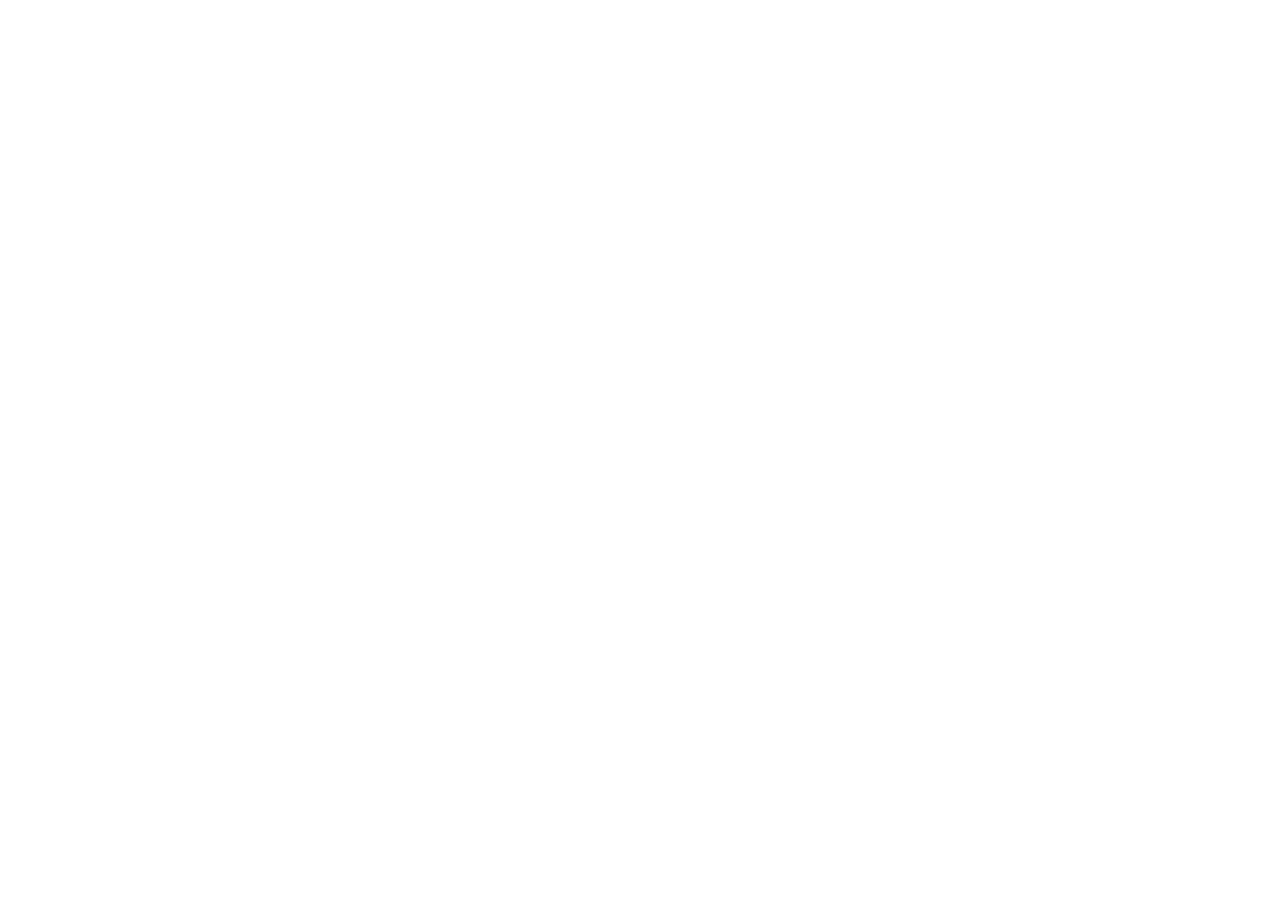
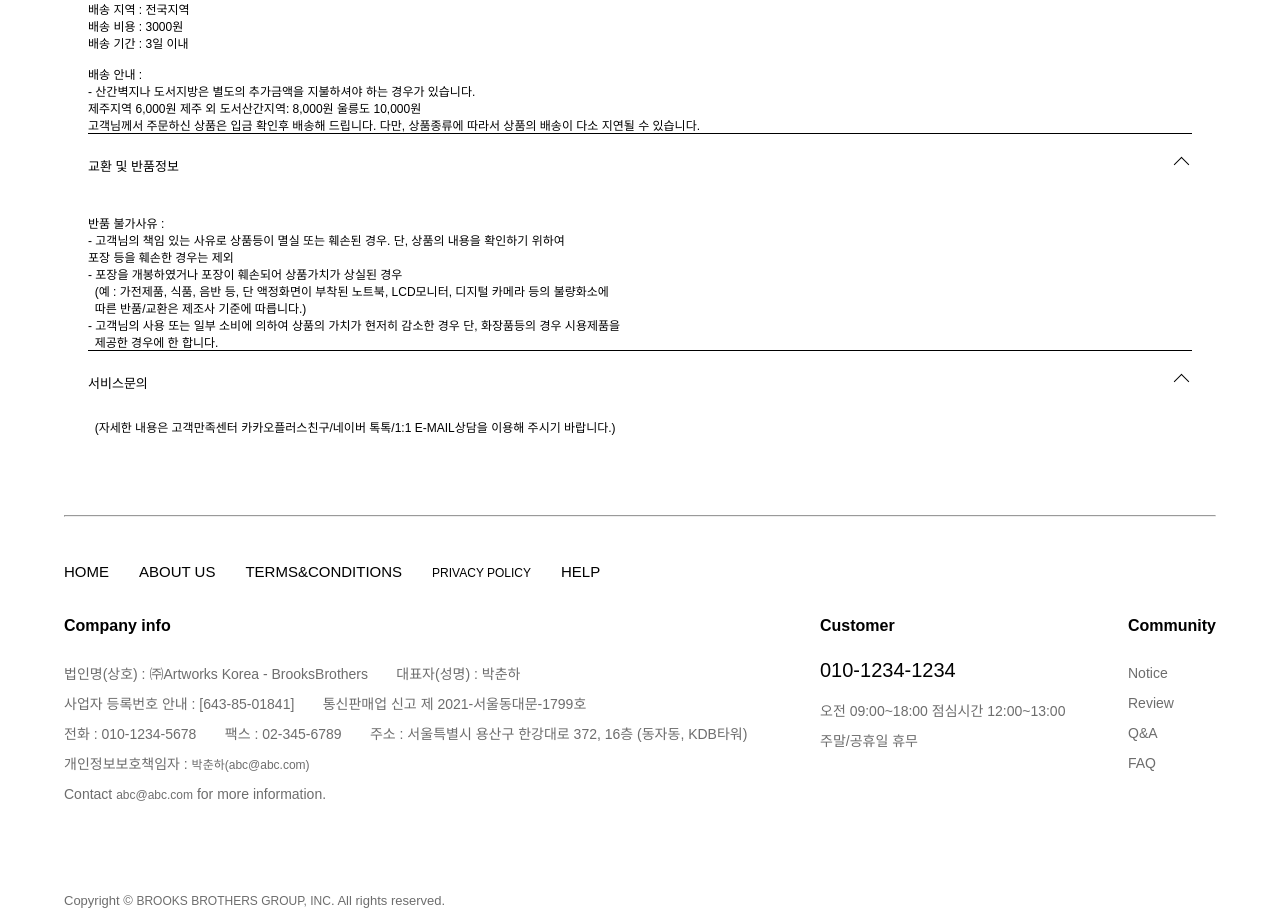
Before and after one commit to bjs3385/DBproject, a React (Create React App) app in the folder dbproj/: page /article/1 in a window 1280 px wide. Shown: the part 680-1588 px from the top of the page. Before the commit the page ends 800 px from the top, so only its background shows below. Built offline with nearby package versions, Linux system fonts and the light colour scheme; no server answers; sample sign-in values are in the browser's storage.

Commit message:
css일부 수정

```diff
--- /dev/null
+++ b/dbproj/src/components/views/ArticlePage/ArticleDetail.css
@@ -0,0 +1,65 @@
+.ec-base-fold.theme1 {
+    position: relative;
+  }
+.ec-base-fold.theme1 > .title h2 {
+    padding: 25px 0;
+    font-weight: normal;
+  }
+  .ec-base-fold > .title h2, .ec-base-fold > .title h3 {
+    display: inline-block;
+    font-size: 13px;
+    line-height: 1.3;
+  }
+  .ec-base-fold.theme1 > .title {
+    border-top: 1px solid #000;
+  }
+  .ec-base-fold.selected > .contents {
+    display: block;
+  }
+  .ec-base-fold > .contents {
+    display: none;
+    background: #fff;
+  }
+  .ec-base-fold > .title {
+    position: relative;
+    z-index: 1;
+    overflow: hidden;
+    cursor: pointer;
+    font-size: 13px;
+    line-height: 1.3;
+    -webkit-tap-highlight-color: rgba(255,255,255,0);  justify-content: space-between;
+}
+.ec-base-fold.theme1.selected > .title:after {
+    top: 25px;
+    -webkit-transform: rotate(135deg);
+    transform: rotate(135deg);
+  }
+  .ec-base-fold.theme1 > .title:after {
+    content: "";
+    position: absolute;
+    top: 20px;
+    right: 5px;
+    overflow: hidden;
+    display: inline-block;
+    width: 10px;
+    height: 10px;
+    border-left: 1px solid #000;
+    border-bottom: 1px solid #000;
+    -webkit-transform: rotate(-45deg);
+    transform: rotate(-45deg);
+  }
+
+@media (max-width: 1024px){
+.ec-base-fold.theme1 > .title h2 {
+  font-size: 16px;
+}
+.ec-base-fold.theme1 > .title {
+    padding: 0 16px;
+  }
+  .ec-base-fold.theme1 > .title:after {
+    right: 21px;
+  }
+  .ec-base-fold.theme1.selected > .title:after {
+    top: 32px;
+  }
+}
--- /dev/null
+++ b/dbproj/src/components/views/ArticlePage/ArticleDetail.tsx
@@ -0,0 +1,71 @@
+import React, {useEffect, useState} from "react";
+import {Container} from "@mui/system";
+import "./ArticleDetail.css";
+
+function ArticleDetail() {
+    return (
+        <Container>
+        <div className="ec-base-fold theme1 selected eToggle">
+<div className="title">
+    <h2>상품결제정보</h2>
+</div>
+<div className="contents">
+    <div className="info">
+      무통장 입금은 상품 구매 대금은 PC뱅킹, 인터넷뱅킹, 텔레뱅킹 혹은 가까운 은행에서 직접 입금하시면 됩니다. &nbsp;
+      <br />
+      주문시 입력한&nbsp;입금자명과 실제입금자의 성명이 반드시 일치하여야 하며, 7일 이내로 입금을 하셔야 하며&nbsp;입금되지
+      않은 주문은 자동취소 됩니다.
+    </div>
+</div>
+</div>
+
+<div className="ec-base-fold theme1 selected eToggle">
+<div className="title">
+    <h2>배송정보</h2>
+</div>
+<div className="contents">
+    <ul className="info delivery">
+        <li>배송 방법 : 택배</li>
+        <li>배송 지역 : 전국지역</li>
+        <li>배송 비용 : 3000원</li>
+        <li>배송 기간 : 3일 이내</li>
+        <li><br/>배송 안내 : <br />
+- 산간벽지나 도서지방은 별도의 추가금액을 지불하셔야 하는 경우가 있습니다. <br/>
+제주지역 6,000원 제주 외 도서산간지역: 8,000원 울릉도 10,000원 <br/>
+고객님께서 주문하신 상품은 입금 확인후 배송해 드립니다. 다만, 상품종류에 따라서 상품의 배송이 다소 지연될 수 있습니다.
+</li>
+    </ul>
+</div>
+</div>
+
+<div className="ec-base-fold theme1 selected eToggle">
+<div className="title">
+    <h2>교환 및 반품정보</h2>
+</div>
+<div className="contents">
+    <div className="info"><br/>반품 불가사유 : <br/>
+    - 고객님의 책임 있는 사유로 상품등이 멸실 또는 훼손된 경우. 단, 상품의 내용을 확인하기 위하여 <br/>
+    포장 등을 훼손한 경우는 제외<br/> - 포장을 개봉하였거나 포장이 훼손되어 상품가치가 상실된 경우
+<br/> &nbsp;&nbsp;(예 : 가전제품, 식품, 음반 등, 단 액정화면이 부착된 노트북, LCD모니터, 디지털 카메라 등의 불량화소에
+<br/> &nbsp;&nbsp;따른 반품/교환은 제조사 기준에 따릅니다.)
+<br/> - 고객님의 사용 또는 일부 소비에 의하여 상품의 가치가 현저히 감소한 경우 단, 화장품등의 경우 시용제품을
+<br/> &nbsp;&nbsp;제공한 경우에 한 합니다.
+
+    </div>
+</div>
+</div>
+
+<div className="ec-base-fold theme1 selected eToggle">
+<div className="title">
+    <h2>서비스문의</h2>
+</div>
+<div className="contents">
+    <div className="info">
+    &nbsp;&nbsp;(자세한 내용은 고객만족센터 카카오플러스친구/네이버 톡톡/1:1 E-MAIL상담을 이용해 주시기 바랍니다.)
+    </div>
+</div>
+</div></Container>
+    );
+}
+
+export default ArticleDetail;
--- a/dbproj/src/components/views/ArticlePage/ArticlePage.tsx
+++ b/dbproj/src/components/views/ArticlePage/ArticlePage.tsx
@@ -16,6 +16,8 @@ import ImagePage2 from "./ImagePage2";
 import Snackbar from '@mui/material/Snackbar';
 import MuiAlert, {AlertProps} from '@mui/material/Alert';
 import Header from "../HomePage/Header";
+import Footer from "../HomePage/Footer";
+import ArticleDetail from "./ArticleDetail";
 
 const Alert = React.forwardRef<HTMLDivElement, AlertProps>(function Alert(
     props,
@@ -192,6 +194,8 @@ function ArticlePage() {
                         </Item>
                     </Grid>
                 </Grid>
+                <ArticleDetail />
+                <Footer />
             </Container>
         </Grid>
     );
--- /dev/null
+++ b/dbproj/src/components/views/HomePage/Drawer.tsx
@@ -0,0 +1,92 @@
+import * as React from 'react';
+import Box from '@mui/material/Box';
+import Drawer from '@mui/material/Drawer';
+import Button from '@mui/material/Button';
+import List from '@mui/material/List';
+import Divider from '@mui/material/Divider';
+import ListItem from '@mui/material/ListItem';
+import ListItemButton from '@mui/material/ListItemButton';
+import ListItemIcon from '@mui/material/ListItemIcon';
+import ListItemText from '@mui/material/ListItemText';
+import CheckroomIcon from '@mui/icons-material/Checkroom';
+import GridViewIcon from '@mui/icons-material/GridView';
+import AssignmentIcon from '@mui/icons-material/Assignment';
+import LiveHelpIcon from '@mui/icons-material/LiveHelp';
+import HelpOutlineIcon from '@mui/icons-material/HelpOutline';
+
+
+type Anchor = 'left';
+
+export default function TemporaryDrawer() {
+  const [state, setState] = React.useState({
+
+    left: false,
+
+  });
+
+  const toggleDrawer =
+    (anchor: Anchor, open: boolean) =>
+    (event: React.KeyboardEvent | React.MouseEvent) => {
+      if (
+        event.type === 'keydown' &&
+        ((event as React.KeyboardEvent).key === 'Tab' ||
+          (event as React.KeyboardEvent).key === 'Shift')
+      ) {
+        return;
+      }
+
+      setState({ ...state, [anchor]: open });
+    };
+
+  const list = (anchor: Anchor) => (
+    <Box
+      sx={{ width:  'auto'}}
+      role="presentation"
+      onClick={toggleDrawer(anchor, false)}
+      onKeyDown={toggleDrawer(anchor, false)}
+    >
+      <List>
+        {['All', 'Outer', 'Dress', 'Bag', 'Boots', 'Skirt', 'Cap', 'Tshirt', 'Watch'].map((text, index) => (
+          <ListItem key={text} disablePadding>
+            <ListItemButton>
+              <ListItemIcon>
+                {index===0 ? <GridViewIcon /> : <CheckroomIcon />}
+              </ListItemIcon>
+              <ListItemText primary={text} />
+            </ListItemButton>
+          </ListItem>
+        ))}
+      </List>
+      <Divider />
+      <List>
+        {['Notice', 'Review','Q&A', 'FAQ'].map((text, index) => (
+          <ListItem key={text} disablePadding>
+            <ListItemButton>
+              <ListItemIcon>
+                {index >1 ? <LiveHelpIcon /> : <AssignmentIcon />}
+              </ListItemIcon>
+              <ListItemText primary={text} />
+            </ListItemButton>
+          </ListItem>
+        ))}
+      </List>
+    </Box>
+  );
+
+  return (
+    <div>
+      {(['left'] as const).map((anchor) => (
+        <React.Fragment key={anchor}>
+          <Button onClick={toggleDrawer(anchor, true)} style={{color:"transparent", fontSize:"1px", padding:"0"}}>{anchor}</Button>
+          <Drawer
+            anchor={anchor}
+            open={state[anchor]}
+            onClose={toggleDrawer(anchor, false)}
+          >
+            {list(anchor)}
+          </Drawer>
+        </React.Fragment>
+      ))}
+    </div>
+  );
+}
--- a/dbproj/src/components/views/HomePage/Footer.css
+++ b/dbproj/src/components/views/HomePage/Footer.css
@@ -57,6 +57,16 @@
     color: #000;
 }
 
+h3 {
+    display: block;
+    font-size: 1.17em;
+    margin-block-start: 1em;
+    margin-block-end: 1em;
+    margin-inline-start: 0px;
+    margin-inline-end: 0px;
+    font-weight: bold;
+  }
+
 /********************* Mobile *********************/
 @media all and (max-width: 767px) {
     #footer {
@@ -104,8 +114,9 @@
 
 /********************* Mobile / Tablet *********************/
 @media all and (max-width: 1024px) {
+    #footer .info__community { display: none;}
     #footer .sns {
-        margin: 20px 0 30px;
+        margin: 20px 0 30px; display: none;
     }
 
     #footer .info {
--- a/dbproj/src/components/views/HomePage/Footer.tsx
+++ b/dbproj/src/components/views/HomePage/Footer.tsx
@@ -27,13 +27,11 @@ const Footer = () => {
                     </div>
                     <div className="info">
                         <div className="info__address">
-                            <h3 className="title RW">Company info</h3>
-                            <span>법인명(상호) : $company_name </span> <span>대표자(성명) : $president_name</span> <span>사업자 등록번호 안내 : [$company_regno]</span>
-                            <span>통신판매업 신고 $network_regno</span> <span>$biz_no_link</span> <br/>
-                            <span>전화 : $phone</span> <span>팩스 : $fax</span> <span>주소 : $mall_zipcode $mall_addr1 $mall_addr2</span><br/>
-                            <span className="{$cpo_email|display}">개인정보보호책임자 : <a
-                                href="mailto:{$cpo_email}">$cpo_name($cpo_email)</a></span><br/>
-                            <span>Contact <a href="mailto:{$email}">$email</a> for more information.</span>
+                        <h3 className="title RW">Company info</h3>
+                    <span>법인명(상호) : ㈜Artworks Korea - BrooksBrothers </span> <span>대표자(성명) : 박춘하 </span> <span>사업자 등록번호 안내 : [643-85-01841]</span> <span>통신판매업 신고 제 2021-서울동대문-1799호</span> <span></span> <br />
+                    <span>전화 : 010-1234-5678</span> <span>팩스 : 02-345-6789</span> <span>주소 : 서울특별시 용산구 한강대로 372, 16층 (동자동, KDB타워)</span><br />
+                    <span className="{$cpo_email|display}">개인정보보호책임자 : <a href="mailto:{$cpo_email}">박춘하(abc@abc.com)</a></span><br />
+                    <span>Contact <a href="mailto:{$email}">abc@abc.com</a> for more information.</span>
                         </div>
                         <div className="info__customer">
                             <div className="heading">
@@ -43,8 +41,8 @@ const Footer = () => {
                                 </button>
                             </div>
                             <ul className="content">
-                                <li className="tel">$phone</li>
-                                <li className="runtime">$runtime</li>
+                            <li className="tel">010-1234-1234</li>
+                        <li className="runtime">오전 09:00~18:00 점심시간 12:00~13:00<br/>주말/공휴일 휴무</li>
                             </ul>
                         </div>
                         <div className="info__community RW">
@@ -57,8 +55,7 @@ const Footer = () => {
                             </ul>
                         </div>
                     </div>
-                    <p className="copyright">Copyright &copy; <strong>$mall_name</strong>. All rights reserved. Hosting
-                        by <span className="hosting">cafe24</span></p>
+                    <p className="copyright">Copyright &copy; <strong>BROOKS BROTHERS GROUP, INC</strong>. All rights reserved.</p>
                 </div>
             </div>
         </footer>
--- a/dbproj/src/components/views/HomePage/TopBar.tsx
+++ b/dbproj/src/components/views/HomePage/TopBar.tsx
@@ -1,5 +1,6 @@
 import React from "react";
 import "./TopBar.css"
+import TemporaryDrawer from "./Drawer";
 
 //<img src={$logo} alt={$mall_name} />
 //.topArea__logo
@@ -7,7 +8,7 @@ import "./TopBar.css"
 const TopBar = () => {
     return (
         <nav className="navigation">
-            <button type="button" className="btnNav eNavFold"><i aria-hidden="true" className="icon icoNav"></i>네비게이션
+            <button type="button" className="btnNav eNavFold"><i aria-hidden="true" className="icon icoNav"><TemporaryDrawer /></i>네비게이션
             </button>
             <div className="navigation__util">
                 <button type="button" className="menu btnSearch eSearch">
```
